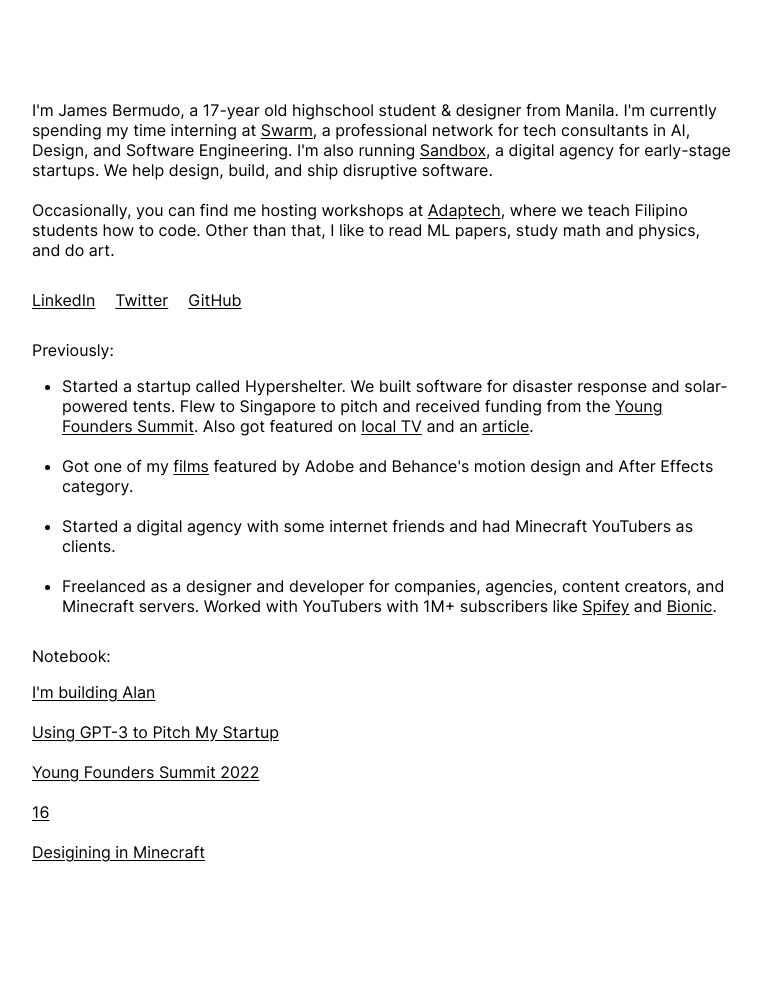
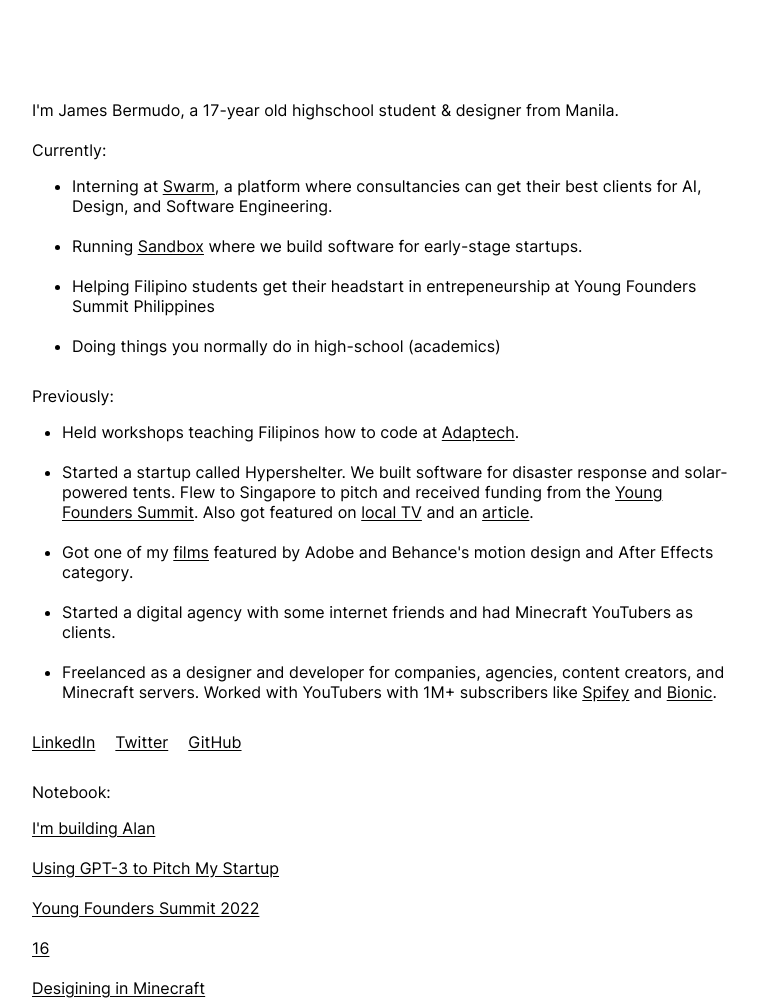
Before and after one commit to jcebermudo/jamesbermudo.com, an Astro site: page / in a window 1280 px wide. Shown: the whole page, without its empty margins (76-837 px from the left). Before the commit the page ends 962 px from the top, so only its background shows below. Built offline with nearby package versions, Linux system fonts and the light colour scheme; Astro itself is replaced by a stand-in of ours.

Commit message:
minor changes

```diff
--- a/src/pages/index.astro
+++ b/src/pages/index.astro
@@ -11,30 +11,25 @@
 >
   <main>
     <p>
-      I'm James Bermudo, a 17-year old highschool student & designer from Manila. I'm currently spending my time interning at <a
-        target="_blank"
-        href="https://www.swarm.work/"
-        class="link">Swarm</a
-      >, a professional network for tech consultants in AI, Design, and Software Engineering. I'm also running <a
-        target="_blank"
-        href="https://www.sandboxhq.co/"
-        class="link">Sandbox</a
-      >, a digital agency for early-stage startups. We help design, build, and ship disruptive software.
+      I'm James Bermudo, a 17-year old highschool student & designer from Manila.
       <br /><br />
-      Occasionally, you can find me hosting workshops at <a
-        target="_blank"
-        href="https://adaptechph.org/"
-        class="link">Adaptech</a
-      >, where we teach Filipino students how to code. Other than that, I like
-      to read ML papers, study math and physics, and do art.
+      Currently:
+      <ul>
+        <li>Interning at <a target="_blank" href="https://swarm.work" class="link">Swarm</a>, a platform where consultancies can get their best clients for AI, Design, and Software Engineering.</li>
+        <br />
+        <li>Running <a target="_blank" href="https://sandboxhq.co" class="link">Sandbox</a> where we build software for early-stage startups.</li>
+        <br />
+        <li>Helping Filipino students get their headstart in entrepeneurship at Young Founders Summit Philippines</li>
+        <br />
+        <li>Doing things you normally do in high-school (academics)</li>
+      </ul>
     </p>
-    <div class="socials">
-      <a target="_blank" href="https://www.linkedin.com/in/jcebermudo/" class="link">LinkedIn</a>
-      <a target="_blank" href="https://twitter.com/jcebermudo" class="link">Twitter</a>
-      <a target="_blank" href="https://github.com/jcebermudo" class="link">GitHub</a>
-    </div>
-    <p class="previously">Previously:</p>
+     <p class="previously">Previously:</p>
     <ul class="prev-list">
+       <li>
+        Held workshops teaching Filipinos how to code at <a target="_blank" href="https://https://adaptechph.org/" class="link">Adaptech</a>.
+      </li>
+      <br />
       <li>
         Started a startup called Hypershelter. We built software for disaster response and solar-powered tents. Flew
         to Singapore to pitch and received funding from the <a
@@ -63,6 +58,11 @@
         <a target="_blank" href="https://www.youtube.com/@Bionic" class="link">Bionic</a>.
       </li>
     </ul>
+    <div class="socials">
+      <a target="_blank" href="https://www.linkedin.com/in/jcebermudo/" class="link">LinkedIn</a>
+      <a target="_blank" href="https://twitter.com/jcebermudo" class="link">Twitter</a>
+      <a target="_blank" href="https://github.com/jcebermudo" class="link">GitHub</a>
+    </div>
     <p class="notebook">Notebook:</p>
     <ul class="blogs">
       <li>
```
